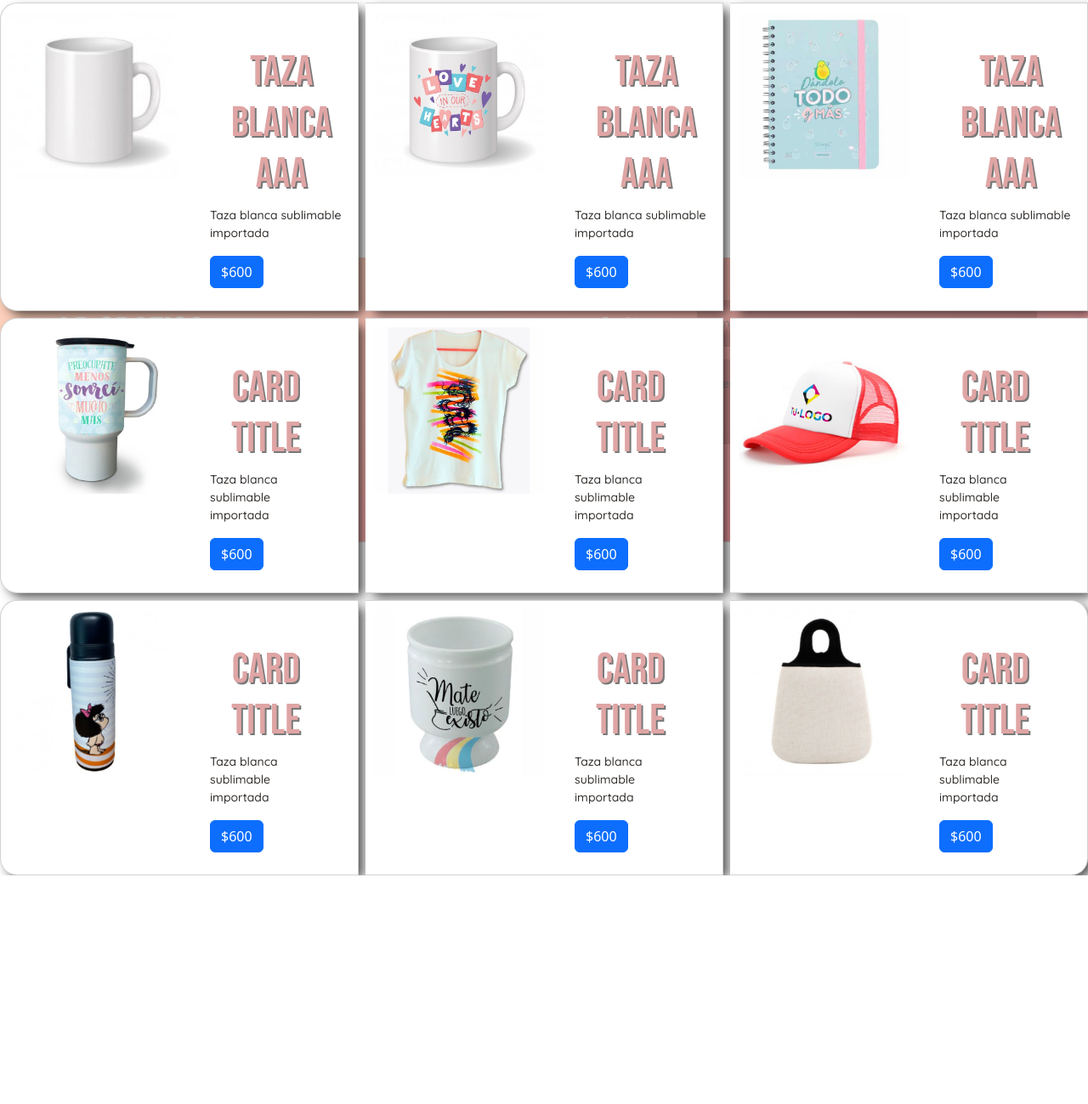
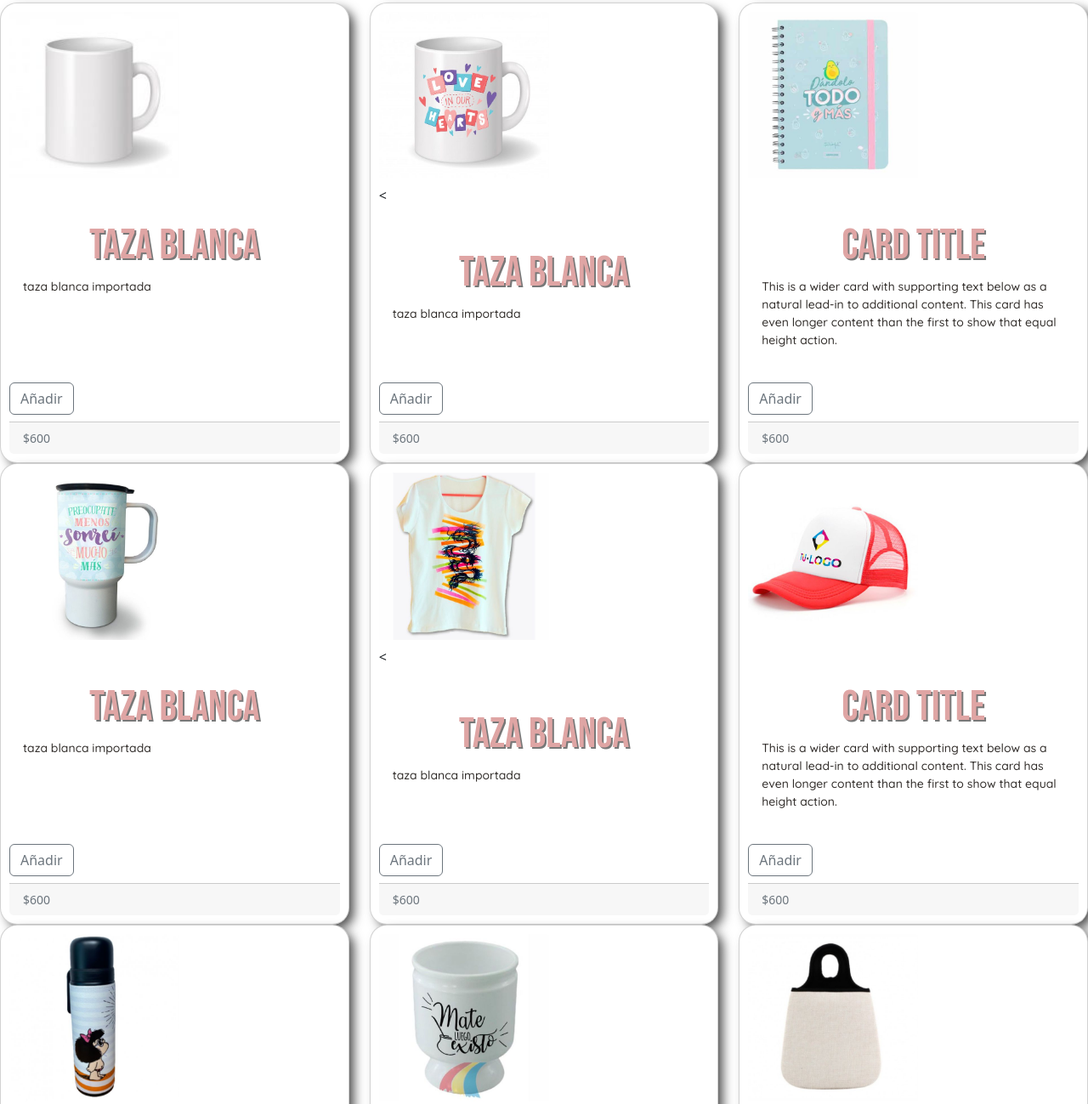
Before and after one commit to luciiadn/LDgrafica, a plain HTML site: page pages/tienda.html in a window 1280 px wide. Shown: the part 324-1623 px from the top of the page at 85% size. Before the commit the page ends 1354 px from the top, so only its background shows below. Drawn offline with Linux system fonts and the light colour scheme.

Commit message:
correciones footer

```diff
--- a/css/css.css
+++ b/css/css.css
@@ -463,19 +463,7 @@ p{
   height: auto;
   width: 200px;
 }
-.card {
 
-  display: grid;
-  grid-template-columns: repeat(3, 1fr);
-  grid-template-rows: auto;
-  gap: 20px;
-  border-radius: 20px;
-
-}
-.card-group{
-  height: 300px;
-  gap: 8px;
-}
 
 /* UNITE */
 
--- a/pages/tienda.html
+++ b/pages/tienda.html
@@ -47,83 +47,154 @@
     </header>
     <main>
         <h1 class="title">Tienda</h1>
-        <div class="card-group">
-            <div class="card">
+        <div class="row row-cols-1 row-cols-md-3 g-4">
+          <div class="col">
+            <div class="card h-100">
               <img src="../imagenes/p1.jpg" class="card-img-top" alt="...">
               <div class="card-body">
-                <h5 class="card-title">Taza blanca AAA</h5>
-                <p class="card-text">Taza blanca sublimable importada</p>
-                <a href="#" class="btn btn-primary">$600</a>
+                <h5 class="card-title">Taza blanca </h5>
+                <p class="card-text">taza blanca importada </p>
+              </div>
+              <div>
+                <button type="button" class="btn btn-outline-secondary">Añadir</button>
+              </div>
+              <div class="card-footer">
+                <small class="text-muted">$600</small>
               </div>
             </div>
-            <div class="card">
+          </div>
+          <div class="col">
+            <div class="card h-100">
               <img src="../imagenes/p2.jpg" class="card-img-top" alt="...">
-                <div class="card-body">
-                  <h5 class="card-title">Taza blanca AAA</h5>
-                  <p class="card-text">Taza blanca sublimable importada</p>
-                  <a href="#" class="btn btn-primary">$600</a>
+              <<div class="card-body">
+                <h5 class="card-title">Taza blanca </h5>
+                <p class="card-text">taza blanca importada </p>
+              </div>
+              <div>
+                <button type="button" class="btn btn-outline-secondary">Añadir</button>
+              </div>
+              <div class="card-footer">
+                <small class="text-muted">$600</small>
               </div>
             </div>
-              <div class="card">
+          </div>
+          <div class="col">
+            <div class="card h-100">
               <img src="../imagenes/p3.jpg" class="card-img-top" alt="...">
               <div class="card-body">
-                  <h5 class="card-title">Taza blanca AAA</h5>
-                  <p class="card-text">Taza blanca sublimable importada</p>
-                  <a href="#" class="btn btn-primary">$600</a>
+                <h5 class="card-title">Card title</h5>
+                <p class="card-text">This is a wider card with supporting text below as a natural lead-in to additional content. This card has even longer content than the first to show that equal height action.</p>
               </div>
+              <div>
+                <button type="button" class="btn btn-outline-secondary">Añadir</button>
               </div>
-          <div class="card-group">
-            <div class="card">
-              <img src="../imagenes/p4.jpg" class="card-img-top" alt="...">
-              <div class="card-body">
-                <h5 class="card-title">Card title</h5>
-                <p class="card-text">Taza blanca sublimable importada</p>
-                <a href="#" class="btn btn-primary">$600</a>
-              </div>
-            </div>
-            <div class="card">
-              <img src="../imagenes/p5.jpg" class="card-img-top" alt="...">
-              <div class="card-body">
-                <h5 class="card-title">Card title</h5>
-                <p class="card-text">Taza blanca sublimable importada</p>
-                <a href="#" class="btn btn-primary">$600</a>
-              </div>
-            </div>
-            <div class="card">
-              <img src="../imagenes/p6.jpg" class="card-img-top" alt="...">
-              <div class="card-body">
-                <h5 class="card-title">Card title</h5>
-                <p class="card-text">Taza blanca sublimable importada</p>
-                <a href="#" class="btn btn-primary">$600</a>
-              </div>
-            </div>
-            <div class="card-group">
-                <div class="card">
-                  <img src="../imagenes/p7.jpg" class="card-img-top" alt="...">
-                  <div class="card-body">
-                    <h5 class="card-title">Card title</h5>
-                    <p class="card-text">Taza blanca sublimable importada</p>
-                    <a href="#" class="btn btn-primary">$600</a>
-                  </div>
-                </div>
-                <div class="card">
-                  <img src="../imagenes/p8.jpg" class="card-img-top" alt="...">
-                  <div class="card-body">
-                    <h5 class="card-title">Card title</h5>
-                    <p class="card-text">Taza blanca sublimable importada</p>
-                    <a href="#" class="btn btn-primary">$600</a>
-                  </div>
-                </div>
-                <div class="card">
-                  <img src="../imagenes/p9.jpg" class="card-img-top" alt="...">
-                  <div class="card-body">
-                    <h5 class="card-title">Card title</h5>
-                    <p class="card-text">Taza blanca sublimable importada</p>
-                    <a href="#" class="btn btn-primary">$600</a>
+              <div class="card-footer">
+                <small class="text-muted">$600</small>
               </div>
             </div>
           </div>
         </div>
+        <div class="row row-cols-1 row-cols-md-3 g-4">
+          <div class="col">
+            <div class="card h-100">
+              <img src="../imagenes/p4.jpg" class="card-img-top" alt="...">
+              <div class="card-body">
+                <h5 class="card-title">Taza blanca </h5>
+                <p class="card-text">taza blanca importada </p>
+              </div>
+              <div>
+                <button type="button" class="btn btn-outline-secondary">Añadir</button>
+              </div>
+              <div class="card-footer">
+                <small class="text-muted">$600</small>
+              </div>
+            </div>
+          </div>
+          <div class="col">
+            <div class="card h-100">
+              <img src="../imagenes/p5.jpg" class="card-img-top" alt="...">
+              <<div class="card-body">
+                <h5 class="card-title">Taza blanca </h5>
+                <p class="card-text">taza blanca importada </p>
+              </div>
+              <div>
+                <button type="button" class="btn btn-outline-secondary">Añadir</button>
+              </div>
+              <div class="card-footer">
+                <small class="text-muted">$600</small>
+              </div>
+            </div>
+          </div>
+          <div class="col">
+            <div class="card h-100">
+              <img src="../imagenes/p6.jpg" class="card-img-top" alt="...">
+              <div class="card-body">
+                <h5 class="card-title">Card title</h5>
+                <p class="card-text">This is a wider card with supporting text below as a natural lead-in to additional content. This card has even longer content than the first to show that equal height action.</p>
+              </div>
+              <div>
+                <button type="button" class="btn btn-outline-secondary">Añadir</button>
+              </div>
+              <div class="card-footer">
+                <small class="text-muted">$600</small>
+              </div>
+            </div>
+          </div>
+        </div>
+        <div class="row row-cols-1 row-cols-md-3 g-4">
+          <div class="col">
+            <div class="card h-100">
+              <img src="../imagenes/p7.jpg" class="card-img-top" alt="...">
+              <div class="card-body">
+                <h5 class="card-title">Taza blanca </h5>
+                <p class="card-text">taza blanca importada </p>
+              </div>
+              <div>
+                <button type="button" class="btn btn-outline-secondary">Añadir</button>
+              </div>
+              <div class="card-footer">
+                <small class="text-muted">$600</small>
+              </div>
+            </div>
+          </div>
+          <div class="col">
+            <div class="card h-100">
+              <img src="../imagenes/p8.jpg" class="card-img-top" alt="...">
+              <<div class="card-body">
+                <h5 class="card-title">Taza blanca </h5>
+                <p class="card-text">taza blanca importada </p>
+              </div>
+              <div>
+                <button type="button" class="btn btn-outline-secondary">Añadir</button>
+              </div>
+              <div class="card-footer">
+                <small class="text-muted">$600</small>
+              </div>
+            </div>
+          </div>
+          <div class="col">
+            <div class="card h-100">
+              <img src="../imagenes/p9.jpg" class="card-img-top" alt="...">
+              <div class="card-body">
+                <h5 class="card-title">Card title</h5>
+                <p class="card-text">This is a wider card with supporting text below as a natural lead-in to additional content. This card has even longer content than the first to show that equal height action.</p>
+              </div>
+              <div>
+                <button type="button" class="btn btn-outline-secondary">Añadir</button>
+              </div>
+              <div class="card-footer">
+                <small class="text-muted">$600</small>
+              </div>
+            </div>
+          </div>
+        </div>
+
+
+
+
+
+
+
     </main>
     <footer class="footer-distributed">
     <div class="footer-left">
```
Also changed, not shown: index.html (+2 -2 lines), pages/conocenos.html (+5 -5 lines). Lines whose indentation alone changed are shown as unchanged.
